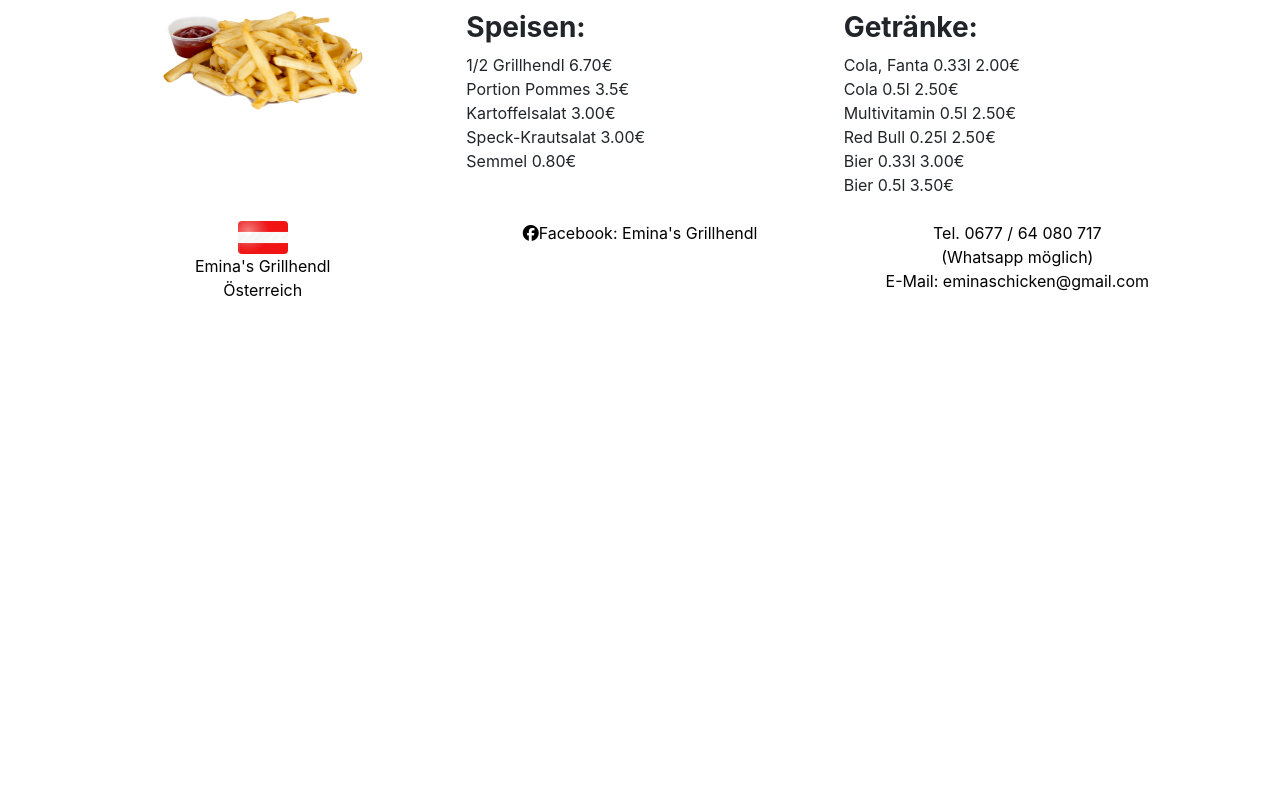
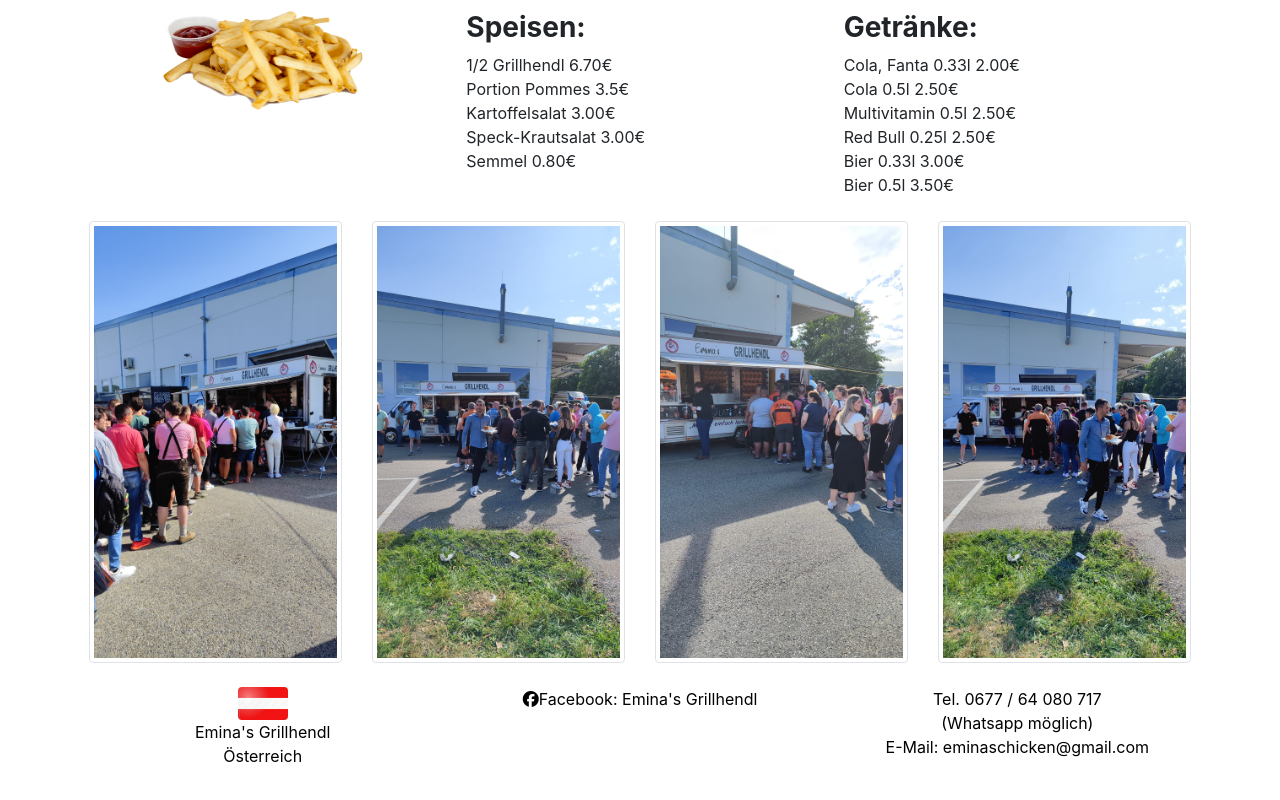
Before and after one commit to Pajko100/EminaFastFood, a plain HTML site: page index.html in a window 1280 px wide. Shown: the part 1769-2569 px from the top of the page. Before the commit the page ends 2135 px from the top, so only its background shows below. Drawn offline with nearby package versions, Linux system fonts and the light colour scheme.

Commit message:
slike guzve

```diff
--- a/index.html
+++ b/index.html
@@ -121,7 +121,30 @@
                                     </div>
                                 </div>
                             </div><br>
-
+                            <div class="container">
+                                <div class="row text-center text-lg-start">
+                                    <div class="col-lg-3 col-md-4 col-6">
+                                        <a href="#" class="d-block mb-4 h-100">
+                                            <img class="img-fluid img-thumbnail" src="images/guzva1.jpg" alt="">
+                                        </a>
+                                    </div>
+                                    <div class="col-lg-3 col-md-4 col-6">
+                                        <a href="#" class="d-block mb-4 h-100">
+                                            <img class="img-fluid img-thumbnail" src="images/guzva2.jpg" alt="">
+                                        </a>
+                                    </div>
+                                    <div class="col-lg-3 col-md-4 col-6">
+                                        <a href="#" class="d-block mb-4 h-100">
+                                            <img class="img-fluid img-thumbnail" src="images/guzva3.jpg" alt="">
+                                        </a>
+                                    </div>
+                                    <div class="col-lg-3 col-md-4 col-6">
+                                        <a href="#" class="d-block mb-4 h-100">
+                                            <img class="img-fluid img-thumbnail" src="images/guzva4.jpg" alt="">
+                                        </a>
+                                    </div>
+                                </div>
+                            </div>
                     <div class="container">
                         <div class="footer">
                             <div class="row">
```
Also changed, not shown: images/guzva1.jpg (added), images/guzva2.jpg (added), images/guzva3.jpg (added), images/guzva4.jpg (added), images/guzva5.jpg (added).
